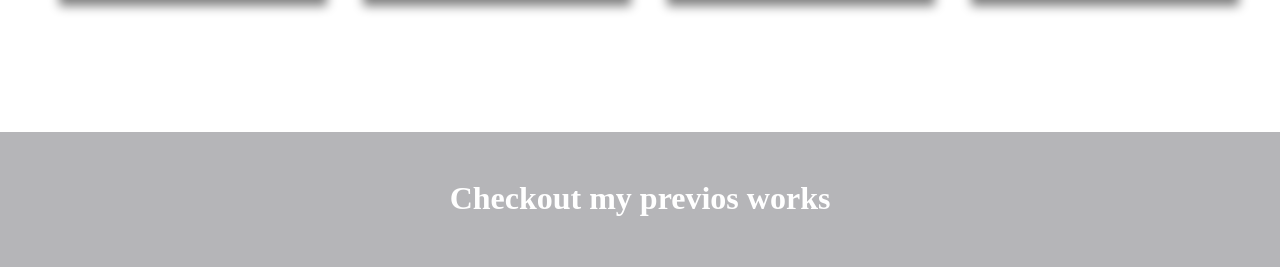
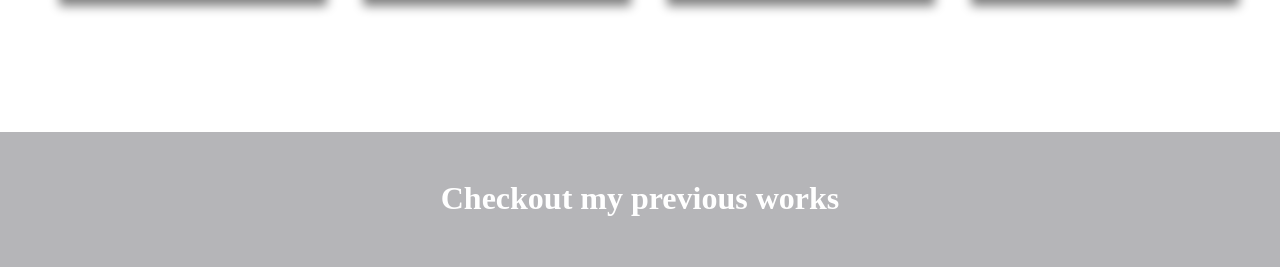
Before and after one commit to kingdee016/first-website, a plain HTML site: page index.html in a window 1280 px wide. Shown: the part 2660-2927 px from the top of the page. Drawn offline with Linux system fonts and the light colour scheme.

Commit message:
Update index.html

```diff
--- a/index.html
+++ b/index.html
@@ -134,7 +134,7 @@
             </div>
         </div>
         <div class="my-works">
-            <h1>Checkout my previos works</h1>
+            <h1>Checkout my previous works</h1>
             <div class="big-pic">
                 <div class="left">
                     <div class="picture">
```
